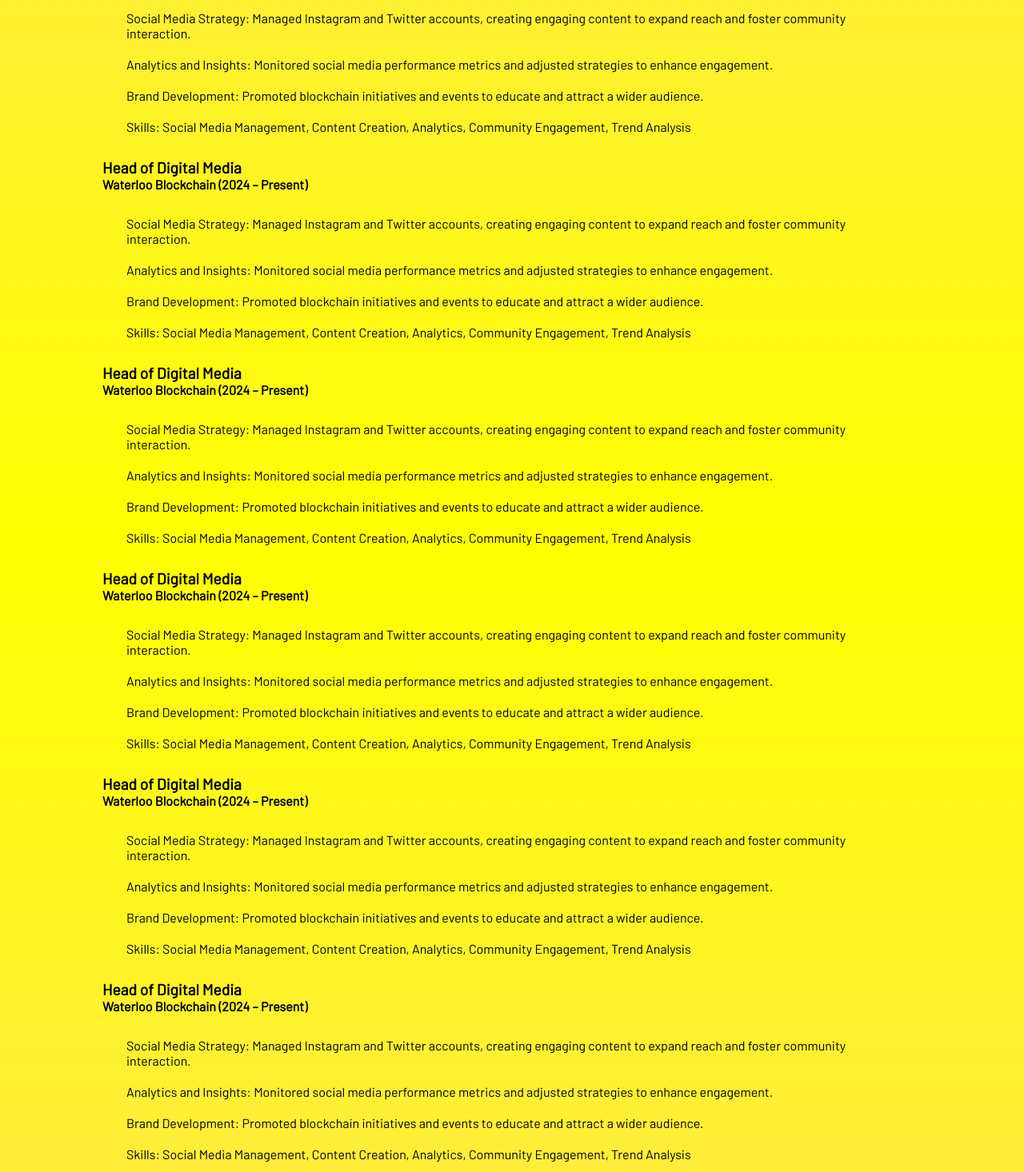
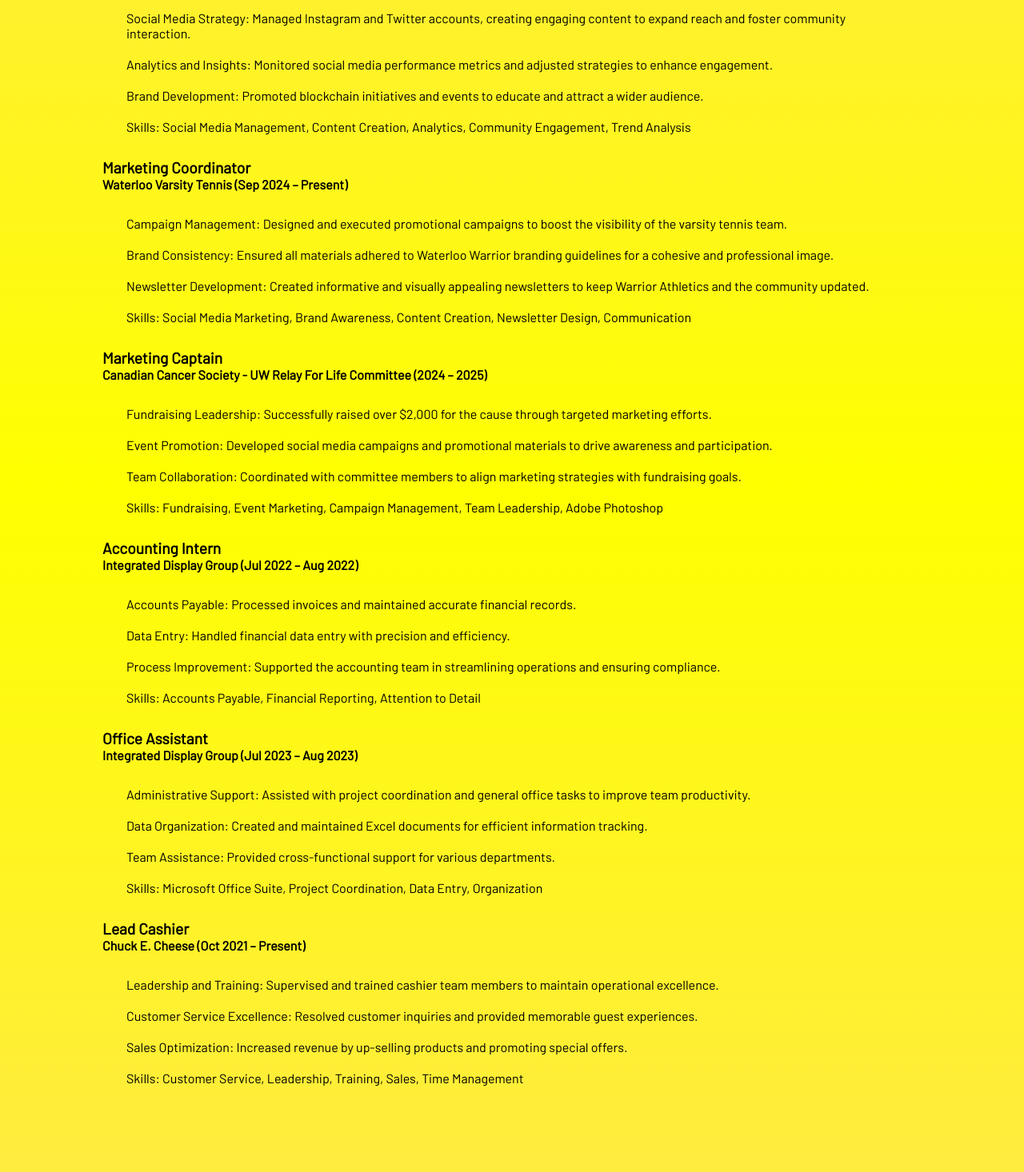
Before and after one commit to lizzyc333/finalassingmentelizabethciceu, a plain HTML site: page index.html in a window 1280 px wide. Shown: the part 7669-9135 px from the top of the page at 80% size. Drawn offline with Linux system fonts and the light colour scheme.

Commit message:
assingment3

```diff
--- a/index.html
+++ b/index.html
@@ -324,96 +324,96 @@
       </div>
 
       <div class="exp-block">
-        <div class="headline">Head of Digital Media</div>
-        <div class="subline">Waterloo Blockchain (2024 – Present) </div>
+        <div class="headline">Marketing Coordinator</div>
+        <div class="subline">Waterloo Varsity Tennis (Sep 2024 – Present)  </div>
         <div class="points">
           <div>
-            Social Media Strategy: Managed Instagram and Twitter accounts, creating engaging content to expand reach and foster community interaction.
+            Campaign Management: Designed and executed promotional campaigns to boost the visibility of the varsity tennis team.
           </div>
           <div>
-            Analytics and Insights: Monitored social media performance metrics and adjusted strategies to enhance engagement.
+            Brand Consistency: Ensured all materials adhered to Waterloo Warrior branding guidelines for a cohesive and professional image.
           </div>
           <div>
-            Brand Development: Promoted blockchain initiatives and events to educate and attract a wider audience.
+            Newsletter Development: Created informative and visually appealing newsletters to keep Warrior Athletics and the community updated.
           </div>
           <div>
-            Skills: Social Media Management, Content Creation, Analytics, Community Engagement, Trend Analysis
+            Skills: Social Media Marketing, Brand Awareness, Content Creation, Newsletter Design, Communication
           </div>
         </div>
       </div>
 
       <div class="exp-block">
-        <div class="headline">Head of Digital Media</div>
-        <div class="subline">Waterloo Blockchain (2024 – Present) </div>
+        <div class="headline">Marketing Captain</div>
+        <div class="subline">Canadian Cancer Society - UW Relay For Life Committee (2024 – 2025)   </div>
         <div class="points">
           <div>
-            Social Media Strategy: Managed Instagram and Twitter accounts, creating engaging content to expand reach and foster community interaction.
+            Fundraising Leadership: Successfully raised over $2,000 for the cause through targeted marketing efforts.
           </div>
           <div>
-            Analytics and Insights: Monitored social media performance metrics and adjusted strategies to enhance engagement.
+            Event Promotion: Developed social media campaigns and promotional materials to drive awareness and participation.
           </div>
           <div>
-            Brand Development: Promoted blockchain initiatives and events to educate and attract a wider audience.
+            Team Collaboration: Coordinated with committee members to align marketing strategies with fundraising goals.
           </div>
           <div>
-            Skills: Social Media Management, Content Creation, Analytics, Community Engagement, Trend Analysis
+            Skills: Fundraising, Event Marketing, Campaign Management, Team Leadership, Adobe Photoshop
           </div>
         </div>
       </div>
 
       <div class="exp-block">
-        <div class="headline">Head of Digital Media</div>
-        <div class="subline">Waterloo Blockchain (2024 – Present) </div>
+        <div class="headline">Accounting Intern</div>
+        <div class="subline">Integrated Display Group (Jul 2022 – Aug 2022)   </div>
         <div class="points">
           <div>
-            Social Media Strategy: Managed Instagram and Twitter accounts, creating engaging content to expand reach and foster community interaction.
+           Accounts Payable: Processed invoices and maintained accurate financial records.
           </div>
           <div>
-            Analytics and Insights: Monitored social media performance metrics and adjusted strategies to enhance engagement.
+          Data Entry: Handled financial data entry with precision and efficiency.
           </div>
           <div>
-            Brand Development: Promoted blockchain initiatives and events to educate and attract a wider audience.
+            Process Improvement: Supported the accounting team in streamlining operations and ensuring compliance.
           </div>
           <div>
-            Skills: Social Media Management, Content Creation, Analytics, Community Engagement, Trend Analysis
+           Skills: Accounts Payable, Financial Reporting,  Attention to Detail
           </div>
         </div>
       </div>
 
       <div class="exp-block">
-        <div class="headline">Head of Digital Media</div>
-        <div class="subline">Waterloo Blockchain (2024 – Present) </div>
+        <div class="headline">Office Assistant </div>
+        <div class="subline">Integrated Display Group (Jul 2023 – Aug 2023)   </div>
         <div class="points">
           <div>
-            Social Media Strategy: Managed Instagram and Twitter accounts, creating engaging content to expand reach and foster community interaction.
+            Administrative Support: Assisted with project coordination and general office tasks to improve team productivity.
           </div>
           <div>
-            Analytics and Insights: Monitored social media performance metrics and adjusted strategies to enhance engagement.
+          Data Organization: Created and maintained Excel documents for efficient information tracking.
           </div>
           <div>
-            Brand Development: Promoted blockchain initiatives and events to educate and attract a wider audience.
+            Team Assistance: Provided cross-functional support for various departments.
           </div>
           <div>
-            Skills: Social Media Management, Content Creation, Analytics, Community Engagement, Trend Analysis
+         Skills: Microsoft Office Suite, Project Coordination, Data Entry, Organization
           </div>
         </div>
       </div>
 
       <div class="exp-block">
-        <div class="headline">Head of Digital Media</div>
-        <div class="subline">Waterloo Blockchain (2024 – Present) </div>
+        <div class="headline">Lead Cashier</div>
+        <div class="subline">Chuck E. Cheese (Oct 2021 – Present)  </div>
         <div class="points">
           <div>
-            Social Media Strategy: Managed Instagram and Twitter accounts, creating engaging content to expand reach and foster community interaction.
+           Leadership and Training: Supervised and trained cashier team members to maintain operational excellence.
           </div>
           <div>
-            Analytics and Insights: Monitored social media performance metrics and adjusted strategies to enhance engagement.
+          Customer Service Excellence: Resolved customer inquiries and provided memorable guest experiences.
           </div>
           <div>
-            Brand Development: Promoted blockchain initiatives and events to educate and attract a wider audience.
+           Sales Optimization: Increased revenue by up-selling products and promoting special offers.
           </div>
           <div>
-            Skills: Social Media Management, Content Creation, Analytics, Community Engagement, Trend Analysis
+           Skills: Customer Service, Leadership, Training, Sales, Time Management
           </div>
         </div>
       </div>
```
